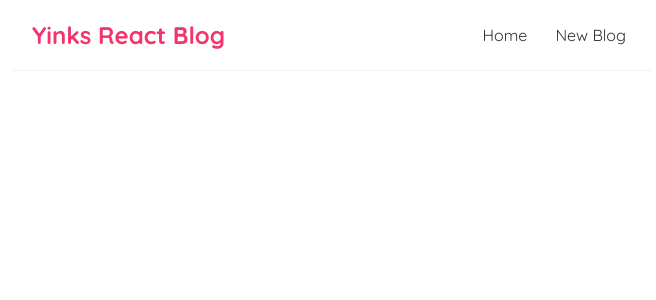
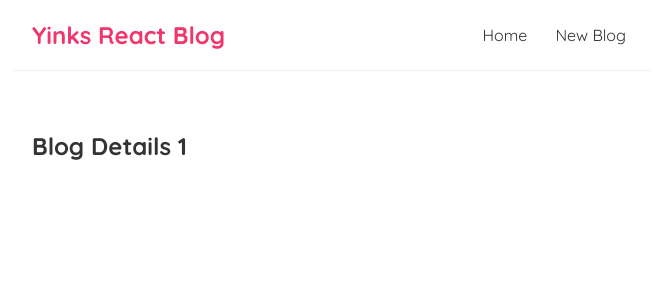
Before and after one commit to asyinka/react-blog, a React (Create React App) app: page /blogs/1 in a window 1280 px wide. Shown: the top 300 px of the page, without its empty margins (308-964 px from the left). Built offline with nearby package versions, Linux system fonts and the light colour scheme.

Commit message:
add, useParam for grabbing pathname, and create dynamic value in React path

```diff
--- a/src/App.js
+++ b/src/App.js
@@ -2,6 +2,7 @@
 import Home from "./Home";
 import Create from "./Create";
 import { BrowserRouter as Router, Route, Switch } from "react-router-dom";
+import BlogDetails from "./BlogDetails";
 
 function App() {
   return (
@@ -16,6 +17,9 @@
             <Route path={"/create"}>
               <Create />
             </Route>
+            <Route path={"/blogs/:id"}>
+              <BlogDetails />
+            </Route>
           </Switch>
         </div>
       </div>
--- /dev/null
+++ b/src/BlogDetails.js
@@ -0,0 +1,13 @@
+import { useParams } from "react-router-dom";
+
+const BlogDetails = () => {
+  const { id } = useParams();
+
+  return (
+    <div>
+      <h2>Blog Details {id} </h2>
+    </div>
+  );
+};
+
+export default BlogDetails;
--- a/src/ListComponent.js
+++ b/src/ListComponent.js
@@ -1,3 +1,5 @@
+import { Link } from "react-router-dom";
+
 const BlogList = ({ blogs, title, year }) => {
   //props can be replaced with the actual parameters instead. When destructuring, order matters
   return (
@@ -6,8 +8,10 @@
       <p> {year} blogs </p>
       {blogs.map((blog) => (
         <div className="blog-preview" key={blog.id}>
-          <h2>{blog.title}</h2>
-          <p> Written by: {blog.author}</p>
+          <Link to={`/blogs/${blog.id}`}>
+            <h2>{blog.title}</h2>
+            <p> Written by: {blog.author}</p>
+          </Link>
         </div>
       ))}
     </div>
--- a/src/index.css
+++ b/src/index.css
@@ -47,3 +47,7 @@
   color: #f1356d;
   margin-bottom: 8px;
 }
+
+.blog-preview a {
+  text-decoration: none;
+}
```
